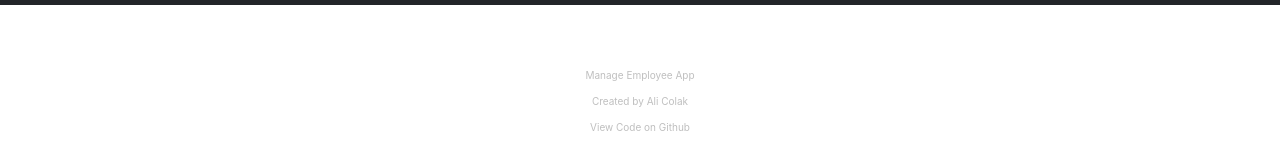
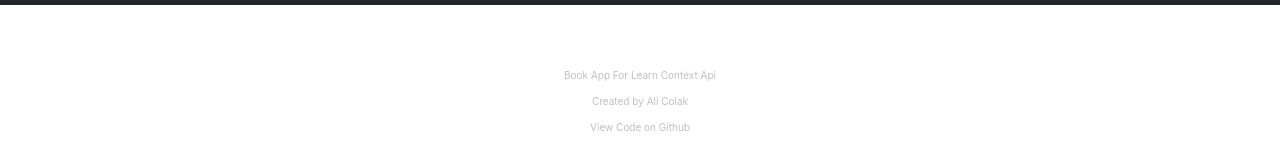
Before and after one commit to alicolak64/book-project-2, a React (Create React App) app: page / in a window 1280 px wide. Shown: the part 1147-1292 px from the top of the page. Built offline with nearby package versions, Linux system fonts and the light colour scheme.

Commit message:
Fixed Footer

```diff
--- a/src/components/Footer/Footer.js
+++ b/src/components/Footer/Footer.js
@@ -3,7 +3,7 @@ import './Footer.css';
 const Footter = () => {
     return (
         <footer className="info">
-            <p>Manage Employee App</p>
+            <p>Book App For Learn Context Api</p>
             <p>Created by <a href="https://www.linkedin.com/in/alicolak64/">Ali Colak</a></p>
             <p>View Code on  <a href="https://github.com/alicolak64/book-project-2">Github</a></p>
         </footer>
```
